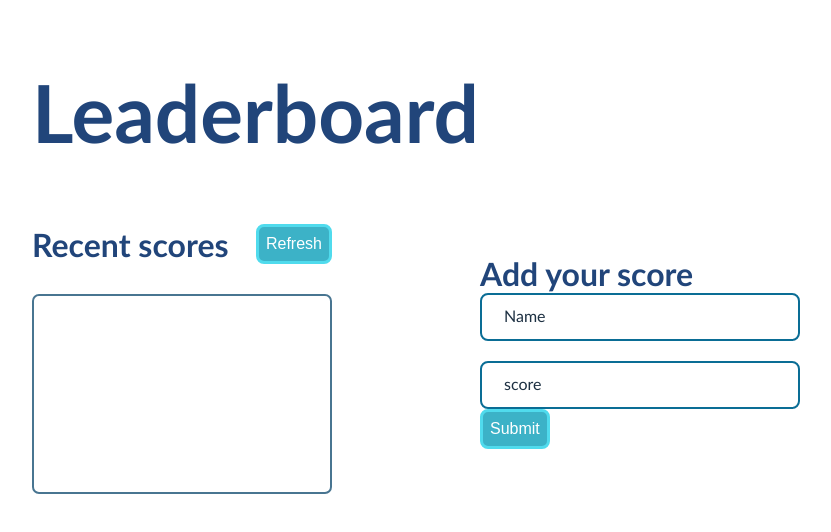
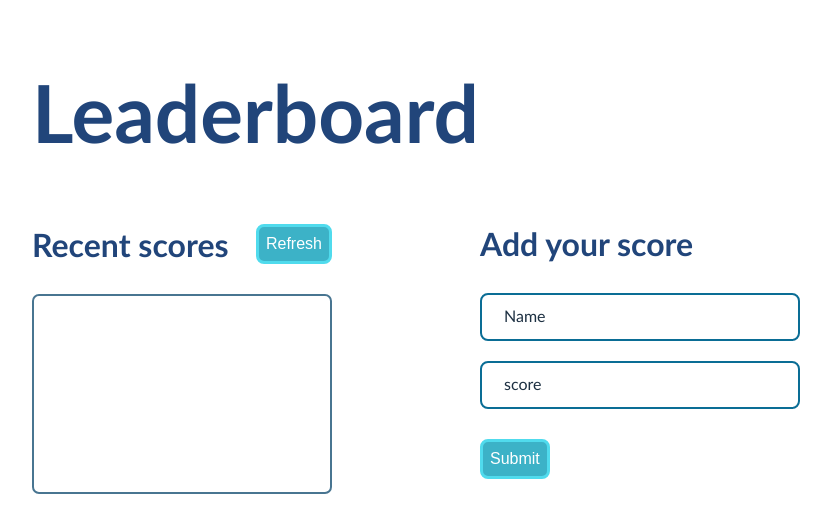
Before and after one commit to quavo19/Leaderboard, a website built with webpack: page src/index.html in a window 1280 px wide. Shown: the whole page, without its empty margins (224-1055 px from the left). Built offline with nearby package versions, Linux system fonts and the light colour scheme.

Commit message:
Add classes

```diff
--- a/src/index.html
+++ b/src/index.html
@@ -24,8 +24,9 @@
             </div>
 
         </div>
+        <div class="Coll-2">
+            <h3>Add your score</h3>
             <div class="form-container">
-            <h3>Add your score</h3>
                 <div class="form">
                     <input type="text" id="Name" class="form__input" autocomplete="off" placeholder=" ">
                     <label for="Name" class="form__label">Name</label>
@@ -34,6 +35,7 @@
                     <input type="text" id="Score" class="form2__input2" autocomplete="off" placeholder=" ">
                     <label for="score" class="form2__label">score</label>
                 </div>
+            </div>
             <button id="send" type="submit">Submit</button>
         </div>
     </main>
```
Lines whose indentation alone changed are shown as unchanged.
